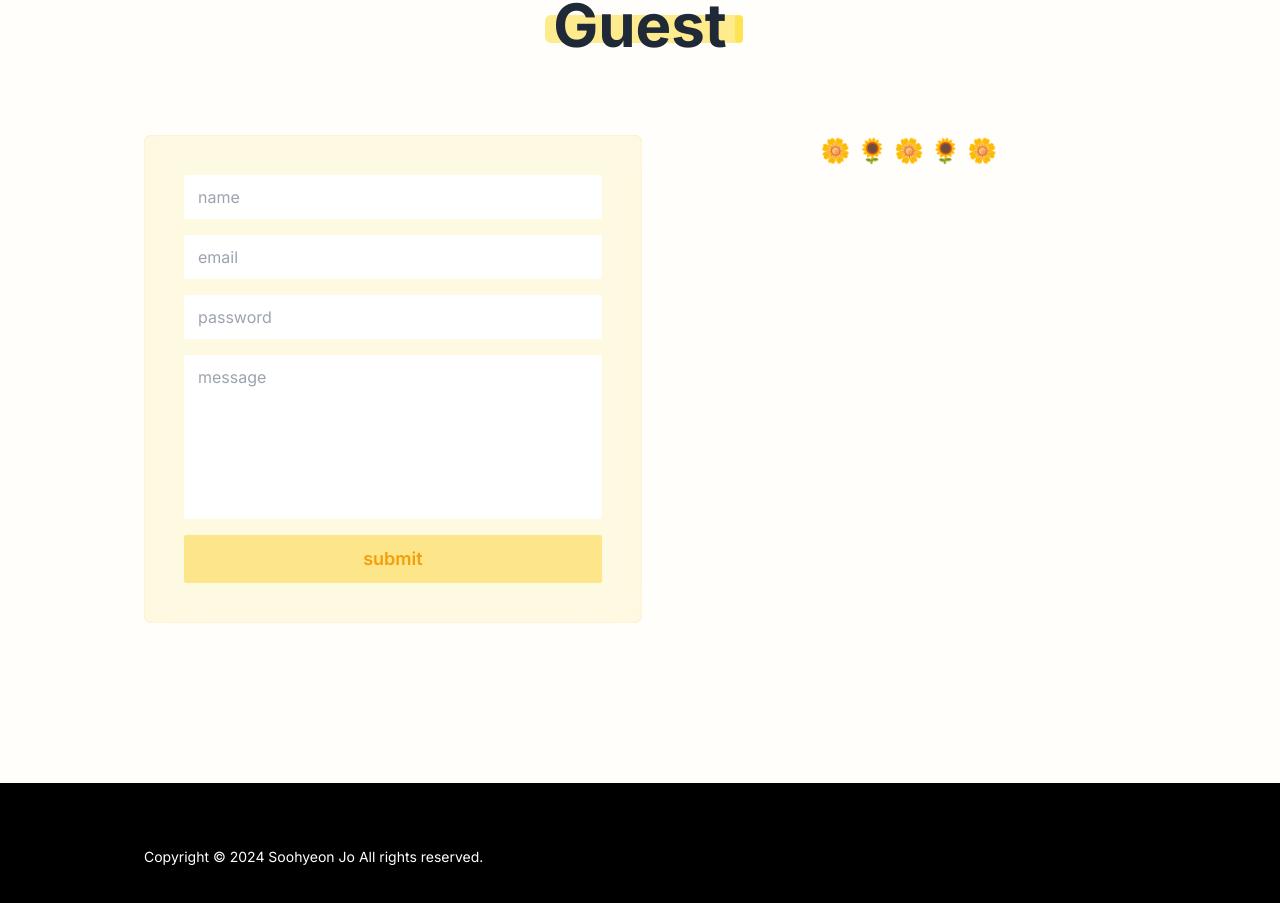
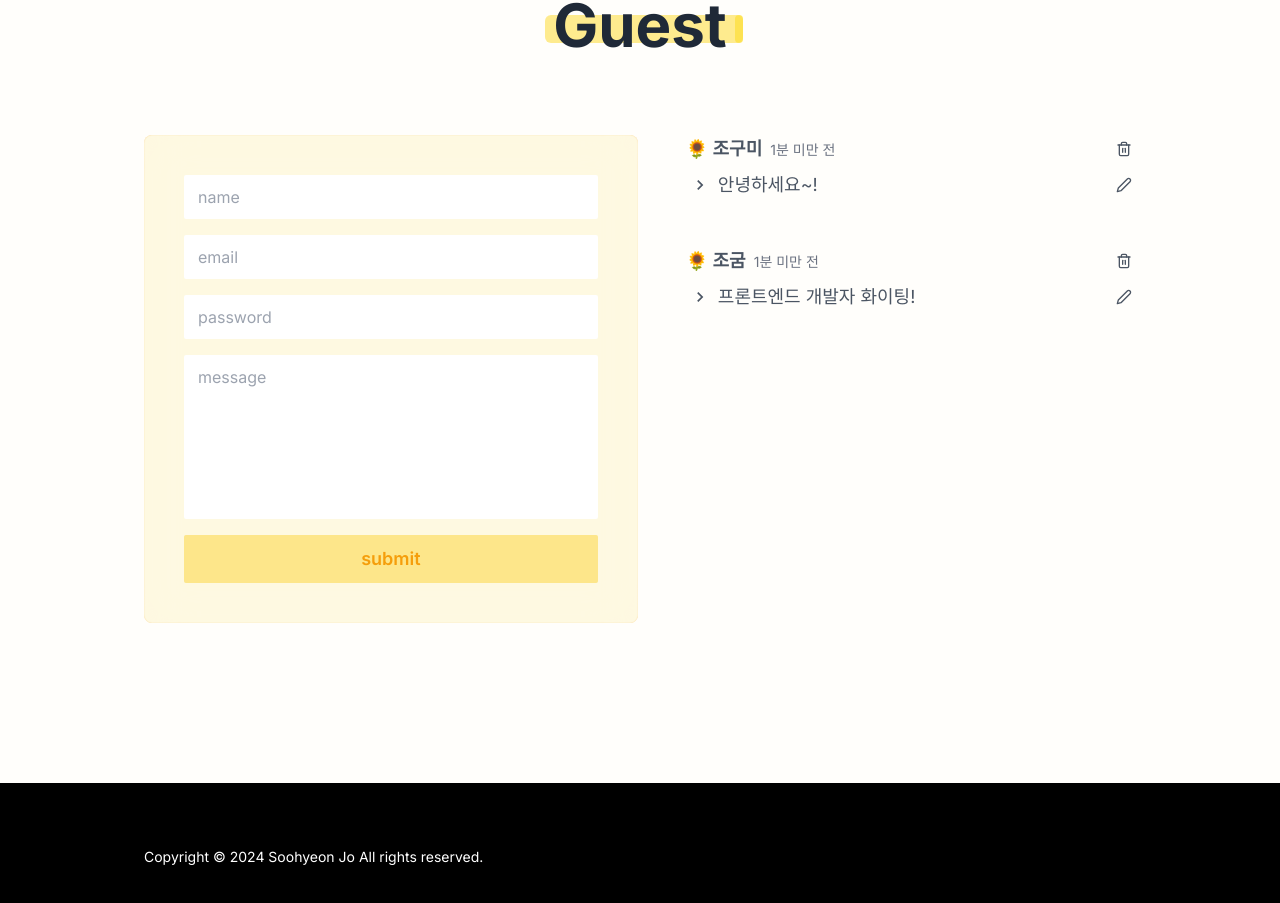
Before and after one commit to soohyn/portfolio, a Next.js app: page / in a window 1280 px wide. Shown: the part 4089-4992 px from the top of the page. Built offline with nearby package versions, Linux system fonts and the light colour scheme.

Commit message:
create guest section view

```diff
--- a/app/(home)/components/Guest.tsx
+++ b/app/(home)/components/Guest.tsx
@@ -1,9 +1,44 @@
+"use client";
 import GuestForm from "@/app/components/GuestForm";
+import GuestList from "@/app/components/GuestList";
 import HighlightingText from "@/app/components/HighlightingText";
-import { FC } from "react";
+import { FC, useEffect, useState } from "react";
+
+const dummy: Guest[] = [
+  {
+    id: "id",
+    createdAt: Date.now(),
+    updatedAt: Date.now(),
+    name: "조구미",
+    password: "soo",
+    email: "sooheyonjo@gmail.com",
+    message: "안녕하세요~!",
+  },
+  {
+    id: "id",
+    createdAt: Date.now(),
+    updatedAt: Date.now(),
+    name: "조굼",
+    password: "hyn",
+    email: "soo@gmail.com",
+    message: "프론트엔드 개발자 화이팅!",
+  },
+];
 
 const Guest: FC = () => {
+  const [guests, setGuests] = useState<Guest[]>([]);
 
+  const prepare = async () => {
+    try {
+      setGuests(dummy);
+    } catch (error) {
+      console.error(error);
+    }
+  };
+
+  useEffect(() => {
+    prepare();
+  }, []);
 
   return (
     <section id="guest-section" className="bg-amber-50/20 section-layout">
@@ -12,12 +47,9 @@ const Guest: FC = () => {
           <HighlightingText text="Guest" />
         </h2>
 
-        <div className="flex flex-col sm:flex-row mt-20 gap-10 w-full">
-         <GuestForm />
-
-          <ul className="flex flex-col w-full">
-            <span className="text-2xl self-center">🌼 🌻 🌼 🌻 🌼</span>
-          </ul>
+        <div className="flex flex-col md:flex-row mt-20 gap-12 w-full">
+          <GuestForm />
+          <GuestList guests={guests} />
         </div>
       </div>
     </section>
--- /dev/null
+++ b/app/components/GuestItem.tsx
@@ -0,0 +1,64 @@
+import { formatDistanceToNow } from "date-fns";
+import { ko } from "date-fns/locale";
+import { FC, useState } from "react";
+import { FiCheck, FiEdit2, FiTrash2, FiX } from "react-icons/fi";
+import { MdKeyboardArrowRight } from "react-icons/md";
+
+interface GuestItemProps {
+  guest: Guest;
+}
+
+const GuestItem: FC<GuestItemProps> = ({ guest }) => {
+  const [isEditMode, setIsEditMode] = useState<boolean>(false);
+
+  const onClickEditMode = () => {
+    setIsEditMode((prev) => !prev);
+  };
+
+  const onClickSave = async () => {
+    try {
+      setIsEditMode(false);
+    } catch (error) {
+      console.error(error);
+    }
+  };
+
+  return (
+    <li className="flex flex-col text-gray-600">
+      <div className="flex flex-row items-center justify-between">
+        <div>
+          <span className="text-lg font-bold">🌻 {guest.name}</span>
+          <span className="ml-2 text-sm text-gray-500">
+            {formatDistanceToNow(guest.createdAt, { locale: ko })} 전
+          </span>
+        </div>
+        <button className="icon-button-style">
+          <FiTrash2 size={16} />
+        </button>
+      </div>
+
+      <div className="flex flex-row items-center text-lg pl-1 mt-2 w-full">
+        <MdKeyboardArrowRight size={20} />
+        <div className="flex flex-row flex-grow">
+          <span className="ml-2 w-full">{guest.message}</span>
+        </div>
+        {isEditMode ? (
+          <div className="flex flex-row gap-2">
+            <button className="icon-button-style">
+              <FiX size={16} onClick={onClickEditMode} />
+            </button>
+            <button className="icon-button-style">
+              <FiCheck size={16} onClick={onClickSave} />
+            </button>
+          </div>
+        ) : (
+          <button className="icon-button-style">
+            <FiEdit2 size={16} onClick={onClickEditMode} />
+          </button>
+        )}
+      </div>
+    </li>
+  );
+};
+
+export default GuestItem;
--- /dev/null
+++ b/app/components/GuestList.tsx
@@ -0,0 +1,22 @@
+import { FC } from "react";
+import GuestItem from "./GuestItem";
+
+interface GuestList {
+  guests: Guest[];
+}
+
+const GuestList: FC<GuestList> = ({ guests }) => {
+  return (
+    <ul className="flex flex-col w-full gap-12">
+      {guests.length <= 0 ? (
+        <span className="text-2xl self-center mt-20">🌼 🌻 🌼 🌻 🌼</span>
+      ) : (
+        guests.map((g, idx) => {
+          return <GuestItem key={`guest-${idx}`} guest={g} />;
+        })
+      )}
+    </ul>
+  );
+};
+
+export default GuestList;
--- a/app/globals.css
+++ b/app/globals.css
@@ -52,6 +52,10 @@
     @apply text-4xl sm:text-6xl font-bold select-none;
   }
 
+  .icon-button-style{
+    @apply transition-all hover:text-gray-400 active:scale-95 py-1 px-1;
+  }
+
   nav > ul > li {
     @apply font-semibold text-gray-700 cursor-pointer transition-all hover:text-gray-400 active:scale-95;
   }
```
Also changed, not shown: types/index.d.ts (+10 -0 lines).
